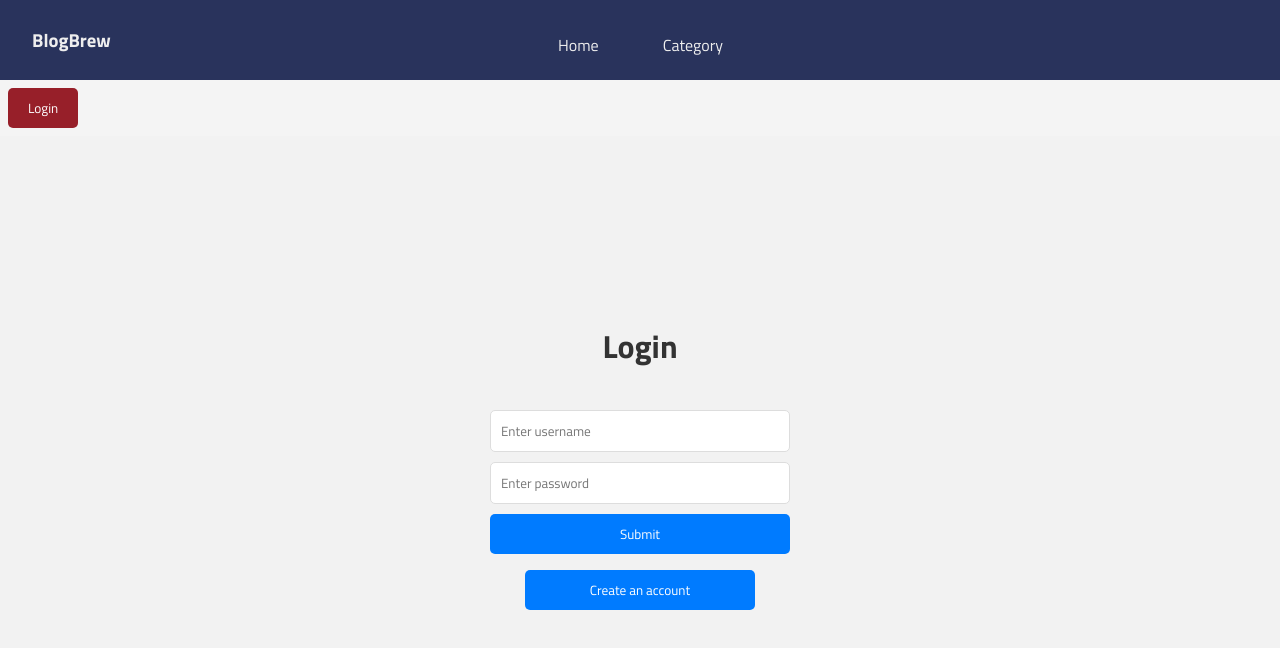
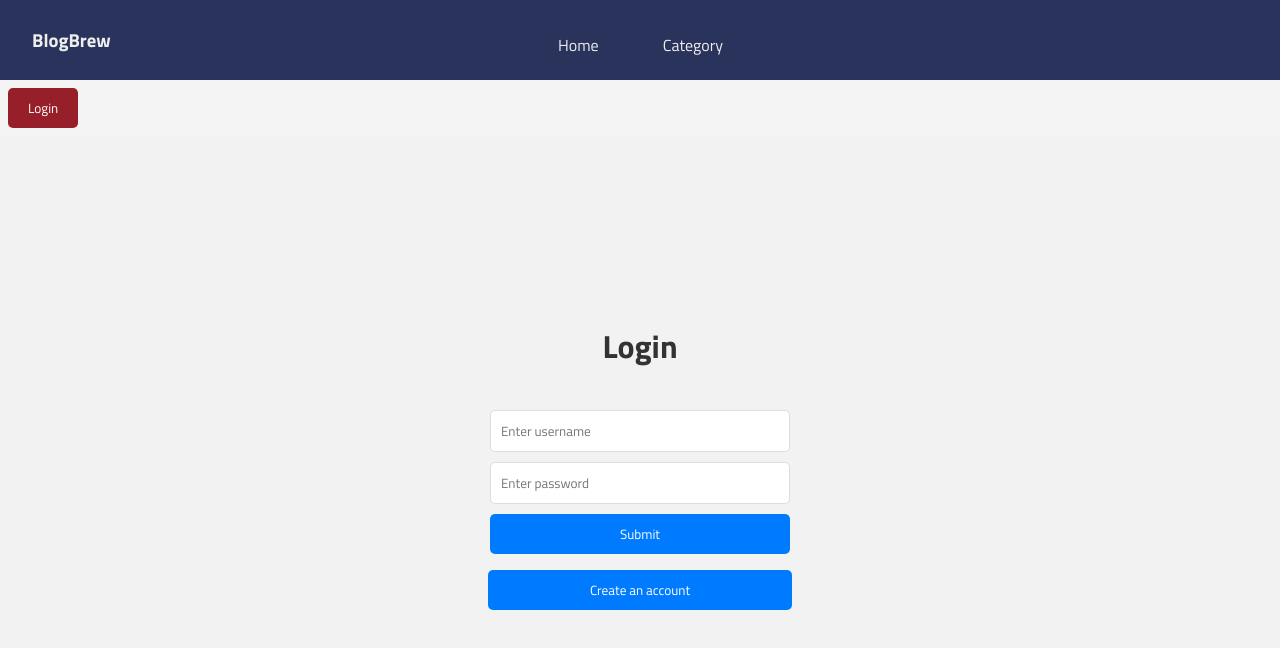
Before and after one commit to yael1019/phase4-project, a React (Create React App) app in the folder client/: page /login in a window 1280 px wide. Shown: the top 648 px of the page. Built offline with nearby package versions, Linux system fonts and the light colour scheme; no server answers.

Commit message:
add readme

```diff
--- a/client/src/Login.css
+++ b/client/src/Login.css
@@ -47,7 +47,8 @@
 }
 
 #create-acct-btn {
-    width: 18%;
+    /* width: 20.5%; */
+    width: 19rem;
     padding: 10px;
     border: none;
     border-radius: 5px;
```
Also changed, not shown: 1 other file (tests, documents, lock files or other folders).
